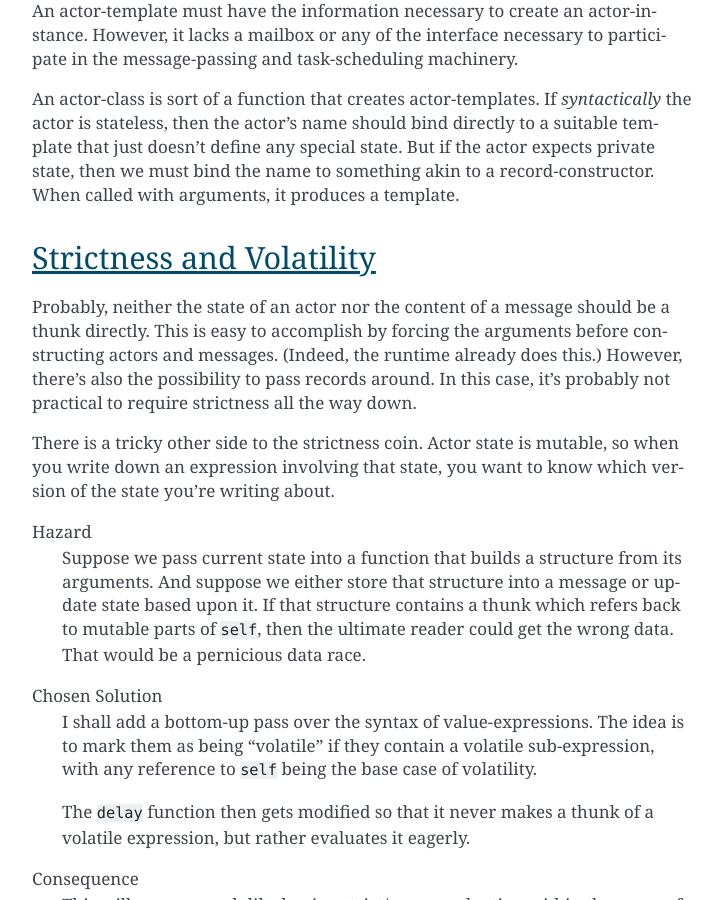
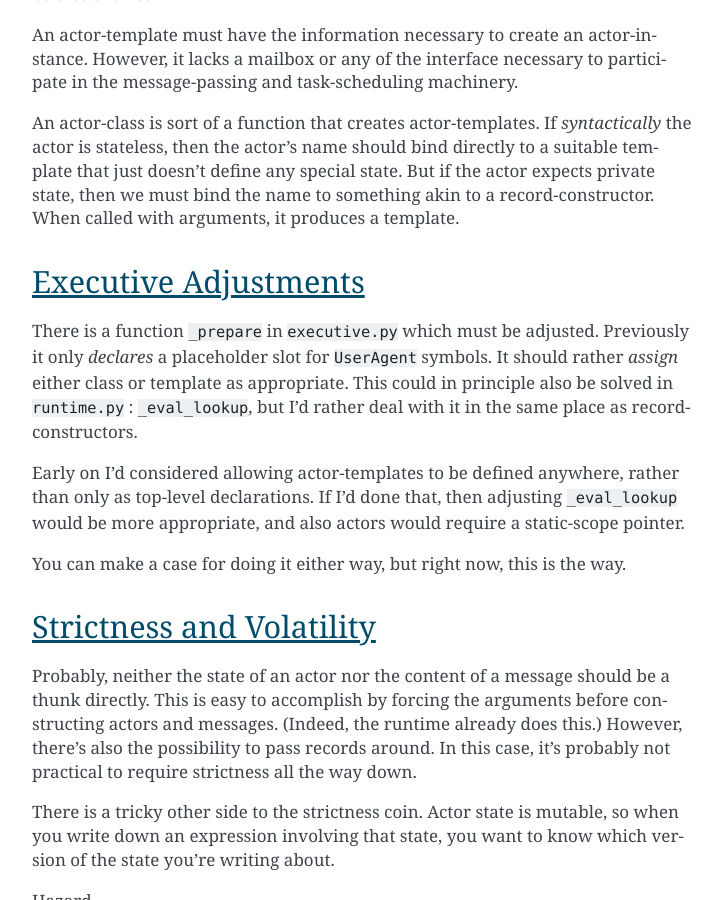
Before and after one commit to kjosib/sophie, a Sphinx documentation site: the page built from docs/tech/run_actor.rst, in a window 1280 px wide and 900 px high, scrolled down 1942 px. Shown: the whole window, without its empty margins (388-1110 px from the left). Built offline with Sphinx 7.4.7, drawn with Linux system fonts in a browser that asks for light colours; some of the changed text lies outside the part shown.

Commit message:
baby steps

```diff
--- a/docs/tech/run_actor.rst
+++ b/docs/tech/run_actor.rst
@@ -78,6 +78,21 @@ directly to a suitable template that just doesn't define any special state.
 But if the actor expects private state, then we must bind the name to something
 akin to a record-constructor. When called with arguments, it produces a template.
 
+Executive Adjustments
+-----------------------
+There is a function ``_prepare`` in ``executive.py`` which must be adjusted.
+Previously it only *declares* a placeholder slot for ``UserAgent`` symbols.
+It should rather *assign* either class or template as appropriate.
+This could in principle also be solved in ``runtime.py`` : ``_eval_lookup``,
+but I'd rather deal with it in the same place as record-constructors.
+
+Early on I'd considered allowing actor-templates to be defined anywhere,
+rather than only as top-level declarations. If I'd done that,
+then adjusting ``_eval_lookup`` would be more appropriate,
+and also actors would require a static-scope pointer.
+
+You can make a case for doing it either way, but right now, this is the way.
+
 Strictness and Volatility
 --------------------------
 
```
Also changed, not shown: 2 other files.
